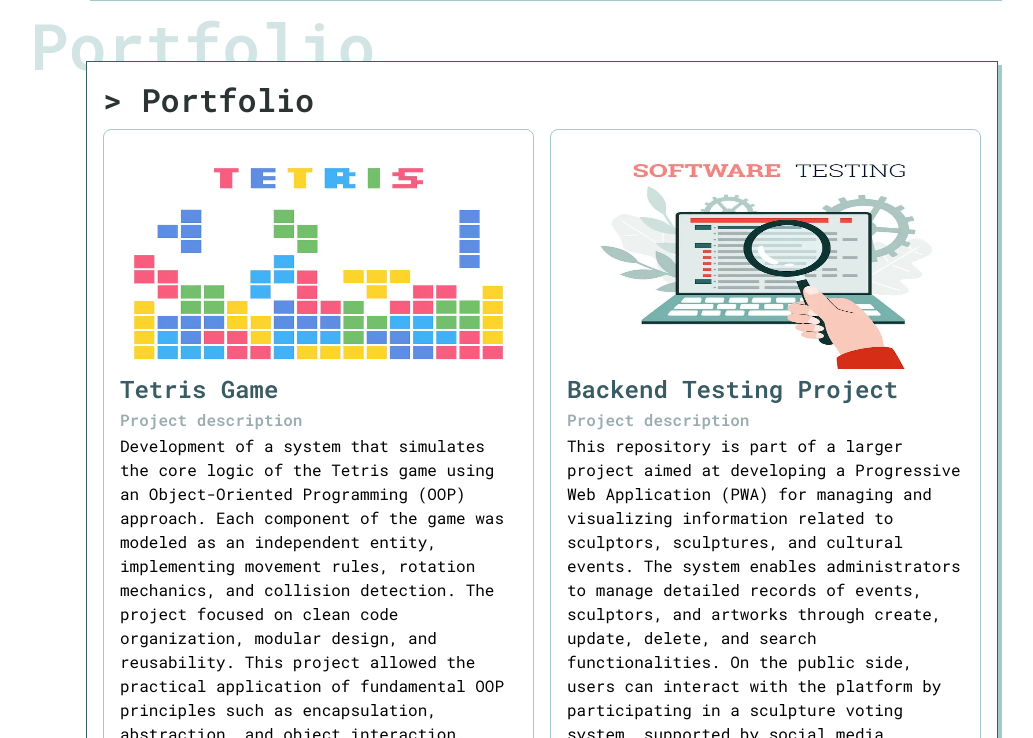
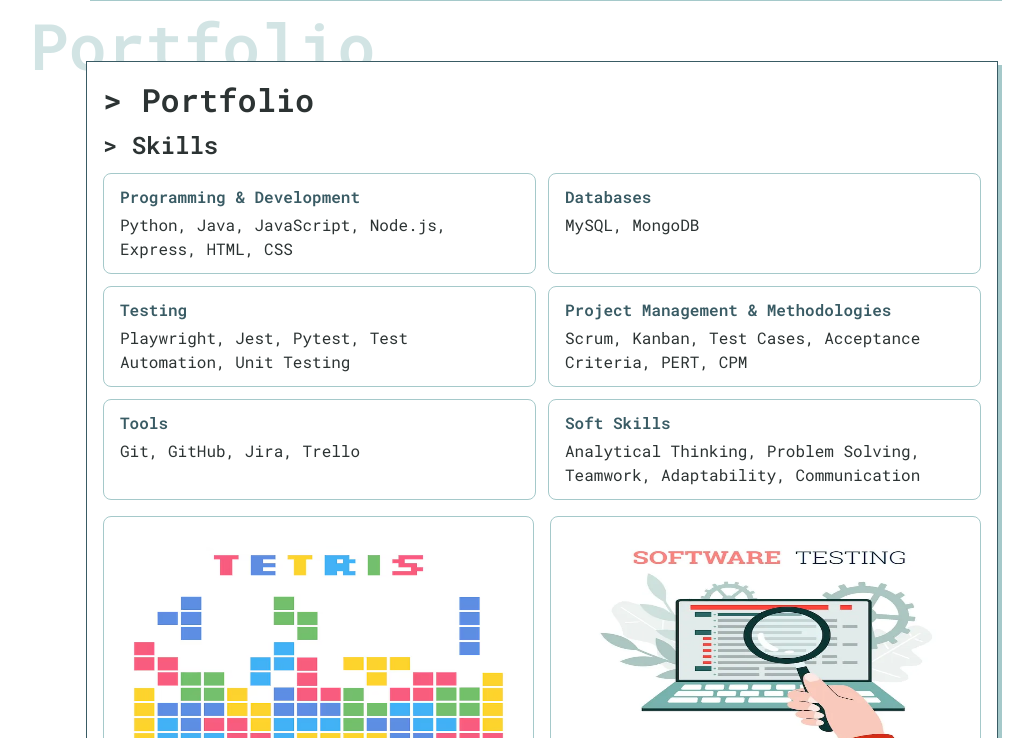
Before and after one commit to StivenAlexis/StivenAlexis.github.io, a website: page index.html in a window 1280 px wide. Shown: the part 804-1542 px from the top of the page, without its empty margins (98-1131 px from the left). Drawn offline with Linux system fonts and the light colour scheme.

Commit message:
Add skills section with categories and translations

```diff
--- a/index.html
+++ b/index.html
@@ -114,6 +114,55 @@
           <div class="portfolio-card">
             <div class="portfolio-content">
               <h2 data-i18n="portfolio.heading">> Portfolio</h2>
+
+              <div class="skills-block">
+                <h3 class="skills-block__title" data-i18n="skills.heading">
+                  &gt; Skills
+                </h3>
+                <div class="skills-categories">
+                  <div class="skill-category">
+                    <h4 data-i18n="skills.cat.programming">
+                      Programming &amp; Development
+                    </h4>
+                    <p class="skill-list" data-i18n="skills.list.programming">
+                      Python, Java, JavaScript, Node.js, Express, HTML, CSS
+                    </p>
+                  </div>
+                  <div class="skill-category">
+                    <h4 data-i18n="skills.cat.databases">Databases</h4>
+                    <p class="skill-list" data-i18n="skills.list.databases">
+                      MySQL, MongoDB
+                    </p>
+                  </div>
+                  <div class="skill-category">
+                    <h4 data-i18n="skills.cat.testing">Testing</h4>
+                    <p class="skill-list" data-i18n="skills.list.testing">
+                      Playwright, Jest, Pytest, Test Automation, Unit Testing
+                    </p>
+                  </div>
+                  <div class="skill-category">
+                    <h4 data-i18n="skills.cat.pm">
+                      Project Management &amp; Methodologies
+                    </h4>
+                    <p class="skill-list" data-i18n="skills.list.pm">
+                      Scrum, Kanban, Test Cases, Acceptance Criteria, PERT, CPM
+                    </p>
+                  </div>
+                  <div class="skill-category">
+                    <h4 data-i18n="skills.cat.tools">Tools</h4>
+                    <p class="skill-list" data-i18n="skills.list.tools">
+                      Git, GitHub, Jira, Trello
+                    </p>
+                  </div>
+                  <div class="skill-category">
+                    <h4 data-i18n="skills.cat.soft">Soft Skills</h4>
+                    <p class="skill-list" data-i18n="skills.list.soft">
+                      Analytical Thinking, Problem Solving, Teamwork,
+                      Adaptability, Communication
+                    </p>
+                  </div>
+                </div>
+              </div>
 
               <!-- input projects inside project container -->
               <div class="project-container">
--- a/script.js
+++ b/script.js
@@ -24,6 +24,23 @@ const translations = {
     "modal.close": "Close",
     "portfolio.highlight": "Portfolio",
     "portfolio.heading": "> Portfolio",
+    "skills.heading": "> Skills",
+    "skills.cat.programming": "Programming & Development",
+    "skills.list.programming":
+      "Python, Java, JavaScript, Node.js, Express, HTML, CSS",
+    "skills.cat.databases": "Databases",
+    "skills.list.databases": "MySQL, MongoDB",
+    "skills.cat.testing": "Testing",
+    "skills.list.testing":
+      "Playwright, Jest, Pytest, Test Automation, Unit Testing",
+    "skills.cat.pm": "Project Management & Methodologies",
+    "skills.list.pm":
+      "Scrum, Kanban, Test Cases, Acceptance Criteria, PERT, CPM",
+    "skills.cat.tools": "Tools",
+    "skills.list.tools": "Git, GitHub, Jira, Trello",
+    "skills.cat.soft": "Soft Skills",
+    "skills.list.soft":
+      "Analytical Thinking, Problem Solving, Teamwork, Adaptability, Communication",
     "project.tetris.title": "Tetris Game",
     "project.backend.title": "Backend Testing Project",
     "project.subtitle": "Project description",
@@ -61,6 +78,23 @@ const translations = {
     "modal.close": "Cerrar",
     "portfolio.highlight": "Portafolio",
     "portfolio.heading": "> Portafolio",
+    "skills.heading": "> Habilidades",
+    "skills.cat.programming": "Programación y desarrollo",
+    "skills.list.programming":
+      "Python, Java, JavaScript, Node.js, Express, HTML, CSS",
+    "skills.cat.databases": "Bases de datos",
+    "skills.list.databases": "MySQL, MongoDB",
+    "skills.cat.testing": "Pruebas",
+    "skills.list.testing":
+      "Playwright, Jest, Pytest, automatización de pruebas, pruebas unitarias",
+    "skills.cat.pm": "Gestión de proyectos y metodologías",
+    "skills.list.pm":
+      "Scrum, Kanban, casos de prueba, criterios de aceptación, PERT, CPM",
+    "skills.cat.tools": "Herramientas",
+    "skills.list.tools": "Git, GitHub, Jira, Trello",
+    "skills.cat.soft": "Habilidades blandas",
+    "skills.list.soft":
+      "Pensamiento analítico, resolución de problemas, trabajo en equipo, adaptabilidad, comunicación",
     "project.tetris.title": "Juego Tetris",
     "project.backend.title": "Proyecto de pruebas backend",
     "project.subtitle": "Descripción del proyecto",
--- a/styles.css
+++ b/styles.css
@@ -442,6 +442,48 @@ body.video-modal-open {
   color: var(--primary-color);
 }
 
+.skills-block {
+  display: flex;
+  flex-direction: column;
+  gap: 12px;
+  width: 100%;
+  margin-bottom: 8px;
+}
+
+.skills-block__title {
+  font-size: 1.1rem;
+  font-weight: 600;
+  color: var(--primary-color);
+}
+
+.skills-categories {
+  display: grid;
+  grid-template-columns: repeat(2, 1fr);
+  gap: 12px;
+}
+
+.skill-category {
+  display: flex;
+  flex-direction: column;
+  gap: 6px;
+  padding: 0.75rem 1rem;
+  border-radius: 8px;
+  border: 1px solid var(--accent-1);
+  background-color: var(--neutral-2);
+}
+
+.skill-category > h4 {
+  font-size: 12px;
+  font-weight: 600;
+  color: var(--secondary-color);
+}
+
+.skill-list {
+  font-size: 12px;
+  line-height: 1.5;
+  color: var(--primary-color);
+}
+
 .project-card {
   display: flex;
   flex-direction: column;
@@ -620,6 +662,10 @@ footer {
   .project-container {
     grid-template-columns: 1fr;
   }
+
+  .skills-categories {
+    grid-template-columns: 1fr;
+  }
   .section-highlight {
     font-size: 3.5rem;
     top: -16px;
@@ -702,6 +748,18 @@ footer {
     font-size: 32px;
   }
 
+  .skills-block__title {
+    font-size: 24px;
+  }
+
+  .skill-category > h4 {
+    font-size: 16px;
+  }
+
+  .skill-list {
+    font-size: 16px;
+  }
+
   .project-card > h3 {
     font-size: 24px;
   }
```
